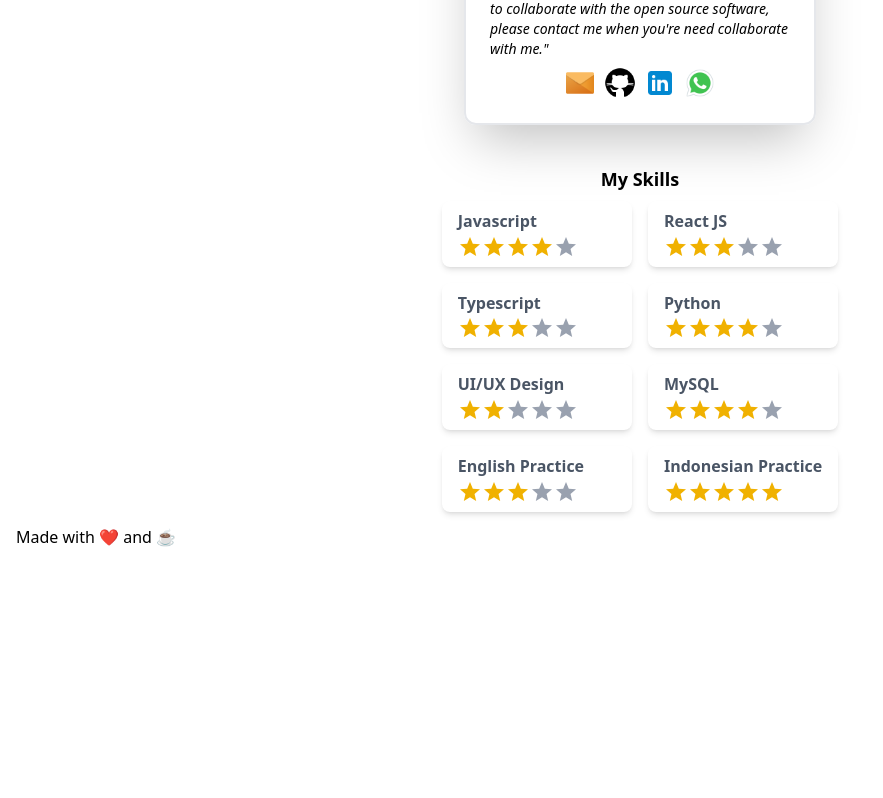
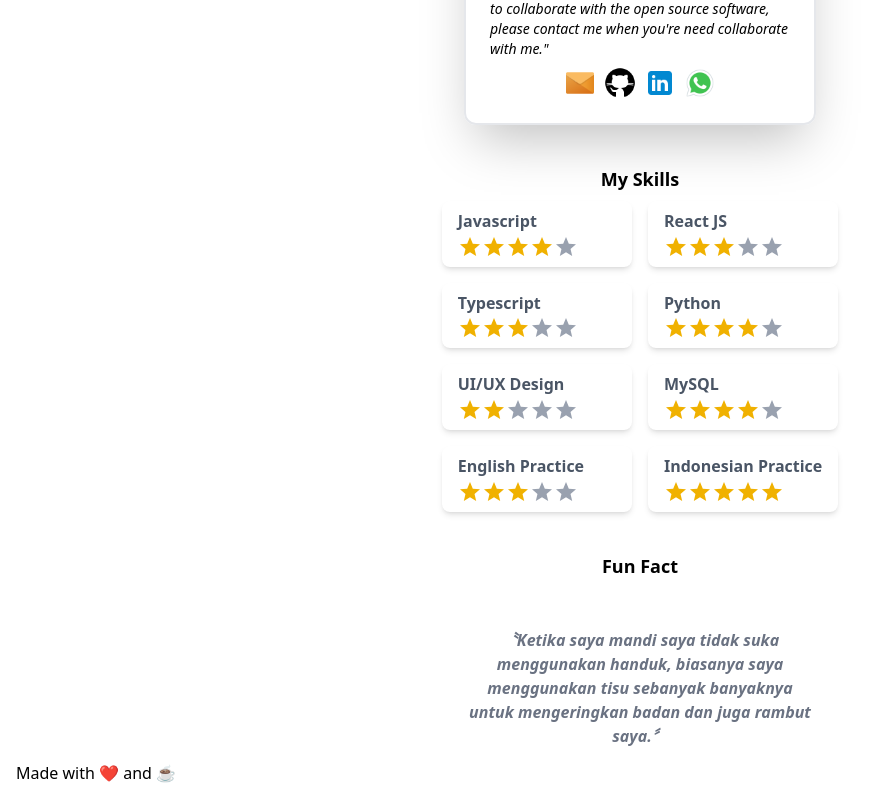
Before and after one commit to fiko942/code-session-portfolio, a Next.js app: page /about-me in a window 1280 px wide. Shown: the part 493-1291 px from the top of the page, without its empty margins (0-883 px from the left). Before the commit the page ends 1055 px from the top, so only its background shows below. Built offline with nearby package versions, Linux system fonts and the light colour scheme.

Commit message:
completing for funfact

```diff
--- a/pages/about-me/index.jsx
+++ b/pages/about-me/index.jsx
@@ -66,6 +66,12 @@ export default function AboutMe() {
                 </div>
             </section>
             {/* END OF SKILLS */}
+            {/* BEGIN FUNFACTS */}
+            <section id="funfacts">
+                <h3 className='text-center font-semibold text-lg mt-10'>Fun Fact</h3>
+                <p className='italic text-md font-semibold text-gray-500 w-[350px] max-w-full text-center mx-auto mt-12'>〝Ketika saya mandi saya tidak suka menggunakan handuk, biasanya saya menggunakan tisu sebanyak banyaknya untuk mengeringkan badan dan juga rambut saya.〞</p>
+            </section>
+            {/* END OF FUNFACTS */}
         </div>
     )
 }
```
